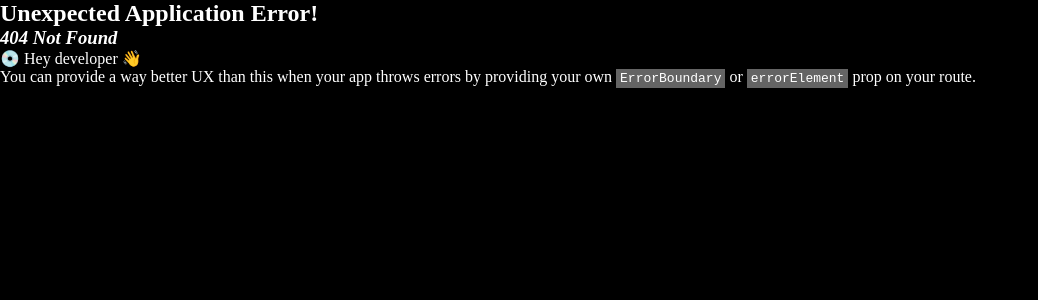
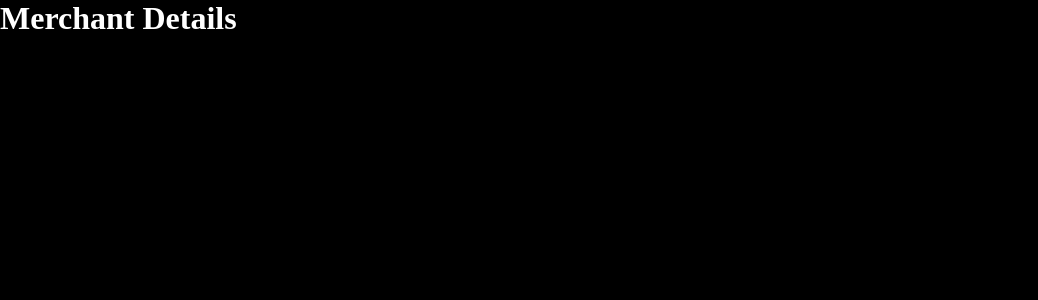
Before and after one commit to RohanGorla/E-Commerce-Template, a React (Vite) app in the folder client/: page /merchant/merchantdetails in a window 1280 px wide. Before the commit this address had no page. Shown: the top 300 px of the page, without its empty margins (0-1038 px from the left). Built offline with nearby package versions, Linux system fonts and the light colour scheme.

Commit message:
Update the url for merchant details page, change file names and add new layout for the credentials page

```diff
--- a/client/src/components/Merchant.jsx
+++ b/client/src/components/Merchant.jsx
@@ -133,10 +133,10 @@ function Merchant() {
                 <button
                   className="Merchant_Options--MyAccount_Button"
                   onClick={() => {
-                    navigate("/merchant/accountdetails");
+                    navigate("/merchant/merchantdetails");
                   }}
                 >
-                  Account details
+                  Merchant credentials
                 </button>
                 <button
                   className="Merchant_Options--Signout_Button"
--- /dev/null
+++ b/client/src/components/MerchantDetails.jsx
@@ -0,0 +1,24 @@
+import React, { useEffect, useState } from "react";
+import "../styles/MerchantDetails.css";
+
+function MerchantDetails() {
+  return (
+    <div className="MerchantDetails_Page">
+      <div className="MerchantDetails_Container">
+        <div className="MerchantDetails_Header">
+          <h1 className="MerchantDetails_Header--Title">Merchant Details</h1>
+        </div>
+        <div className="MerchantDetails_Content">
+          <div className="MerchantDetails_Section">
+          </div>
+          <div className="MerchantDetails_Section">
+          </div>
+          <div className="MerchantDetails_Section">
+          </div>
+        </div>
+      </div>
+    </div>
+  );
+}
+
+export default MerchantDetails;
--- a/client/src/components/MerchantEditDetails.jsx
+++ /dev/null
@@ -1,8 +0,0 @@
-import React from "react";
-import "../styles/MerchantEditDetails.css";
-
-function MerchantEditDetails() {
-  return <div>MerchantEditDetails</div>;
-}
-
-export default MerchantEditDetails;
--- a/client/src/main.jsx
+++ b/client/src/main.jsx
@@ -39,7 +39,7 @@ import AddProduct from "./components/AddProduct.jsx";
 import MerchantEditProduct from "./components/MerchantEditProduct.jsx";
 import MerchantOrders from "./components/MerchantOrders.jsx";
 import MerchantInventory from "./components/MerchantInventory.jsx";
-import MerchantEditDetails from "./components/MerchantEditDetails.jsx";
+import MerchantDetails from "./components/MerchantDetails.jsx";
 import Profile from "./components/Profile.jsx";
 import "./index.css";
 
@@ -96,7 +96,7 @@ const router = createBrowserRouter(
         />
         <Route path="orders/:status" element={<MerchantOrders />} />
         <Route path="inventory/:type" element={<MerchantInventory />} />
-        <Route path="accountdetails" element={<MerchantEditDetails />} />
+        <Route path="merchantdetails" element={<MerchantDetails />} />
       </Route>
     </>
   )
```
Also changed, not shown: client/src/styles/MerchantDetails.css (added), client/src/styles/MerchantEditDetails.css (deleted).
